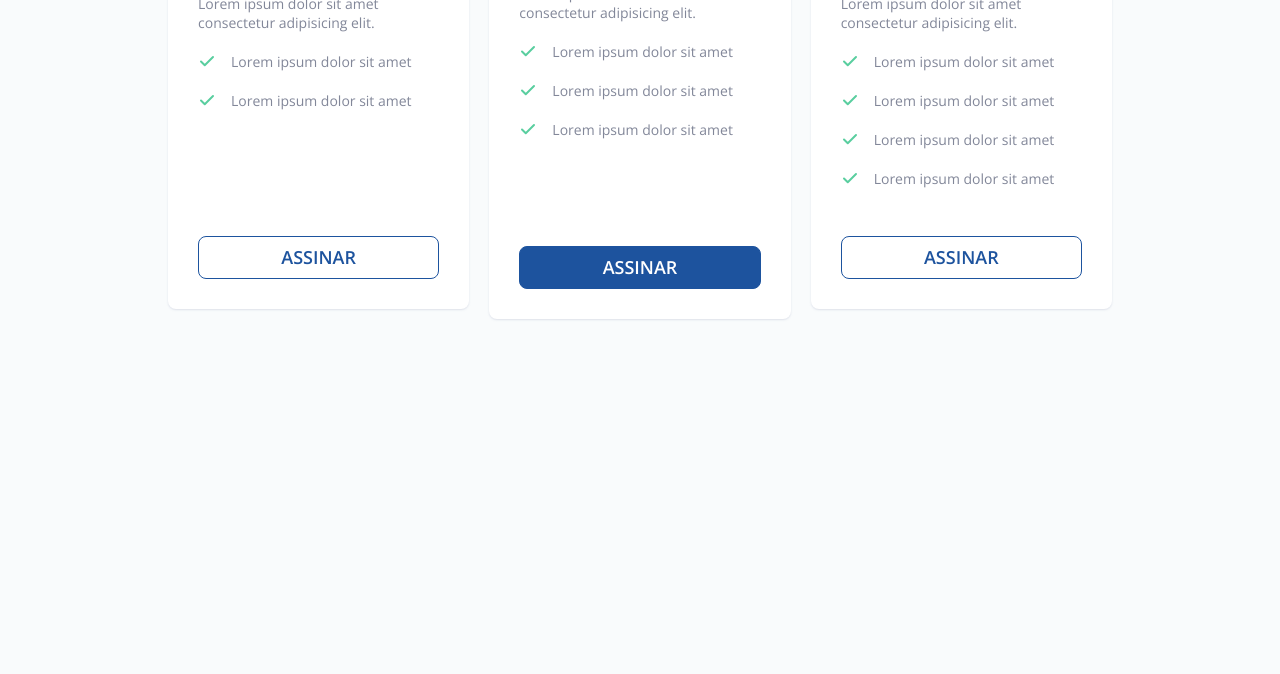
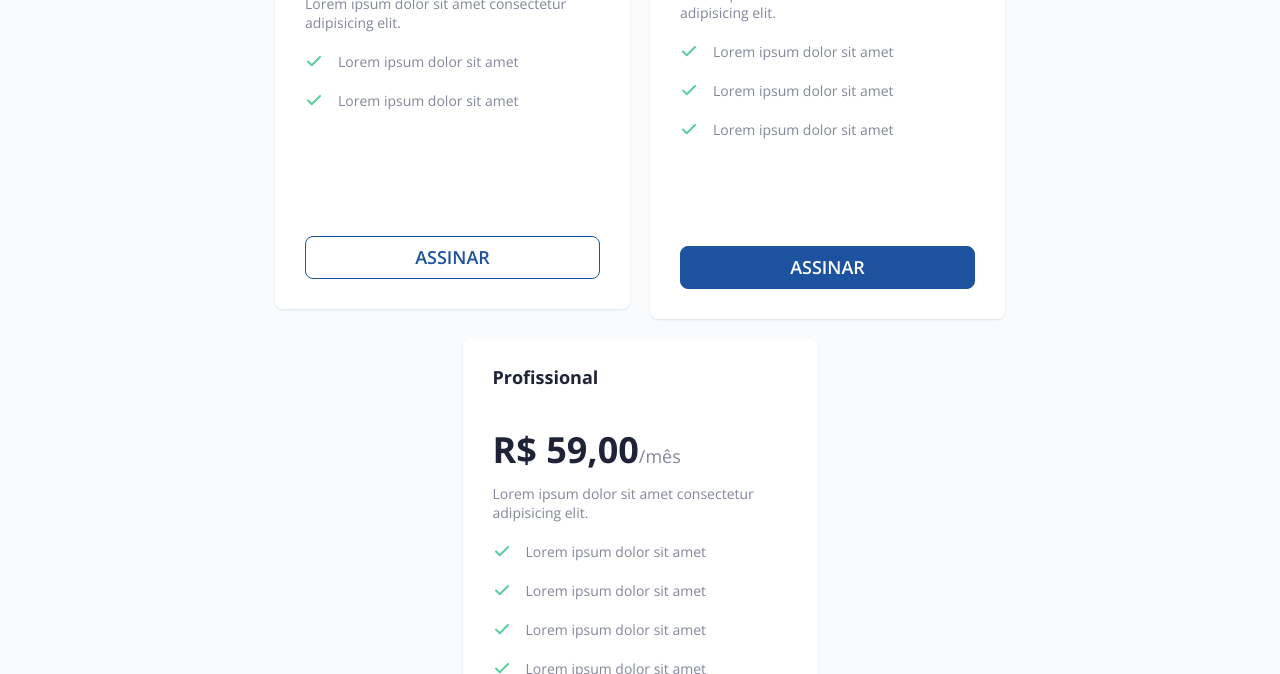
Before and after one commit to ericahanemann/pricing-table, a plain HTML site: page index.html in a window 1280 px wide. Shown: the part 426-1100 px from the top of the page. Before the commit the page ends 800 px from the top, so only its background shows below. Drawn offline with nearby package versions, Linux system fonts and the light colour scheme.

Commit message:
fix css, wrong and unnecessary code

```diff
--- a/src/css/style.css
+++ b/src/css/style.css
@@ -40,17 +40,18 @@ header p {
     line-height: 24px;
 }
 
+main {
+    position: relative;
+}
+
 main #plans {
     display: flex;
+    flex-wrap: wrap;
     justify-content: center;
     gap: 20px;
     margin: 0 168px;
     height: 50vh;
 
-    position: relative;
-}
-
-#plans {
     position: absolute;
     top: -125px;
 }
```
